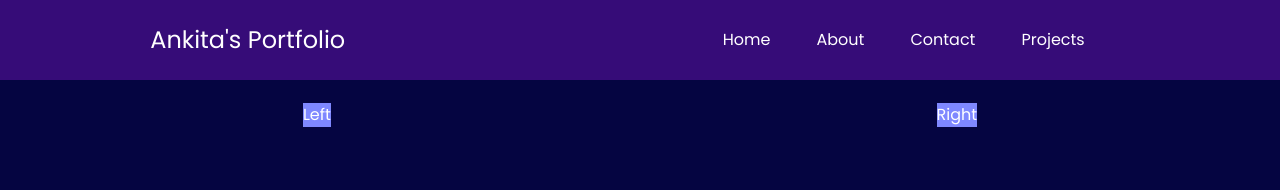
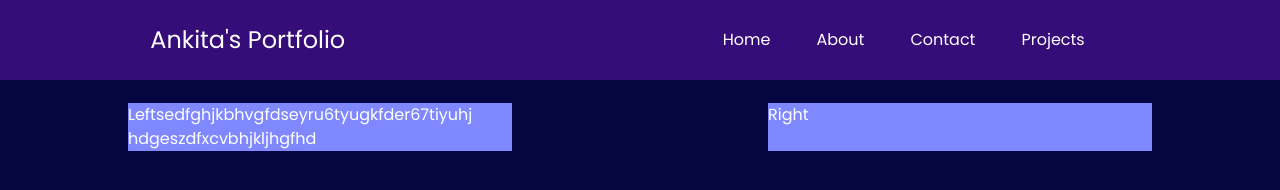
Before and after one commit to ankitapawar0608/My_Portfolio, a plain HTML site: page index.html in a window 1280 px wide. Drawn offline with nearby package versions, Linux system fonts and the light colour scheme.

Commit message:
Sections divided

```diff
--- a/index.html
+++ b/index.html
@@ -29,7 +29,10 @@
 
     <section class="firstSection">
       <div class="leftSection">
-        Left
+        Leftsedfghjkbhvgfdseyru6tyugkfder67tiyuhj
+        <div>
+          hdgeszdfxcvbhjkljhgfhd
+        </div>
       </div>
       <div class="rightSection">
 Right
--- a/style.css
+++ b/style.css
@@ -33,6 +33,9 @@ nav ul li{
 
     margin: 23px 0;
 }
+.firstSection div{
+    width: 30%;
+}
 .leftSection{
     background-color: rgb(127, 136, 255);
 
```
